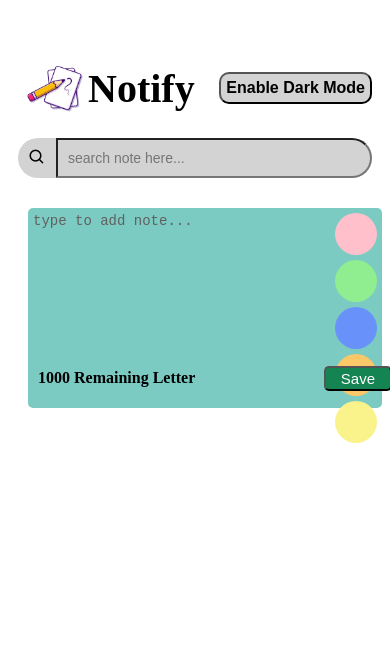
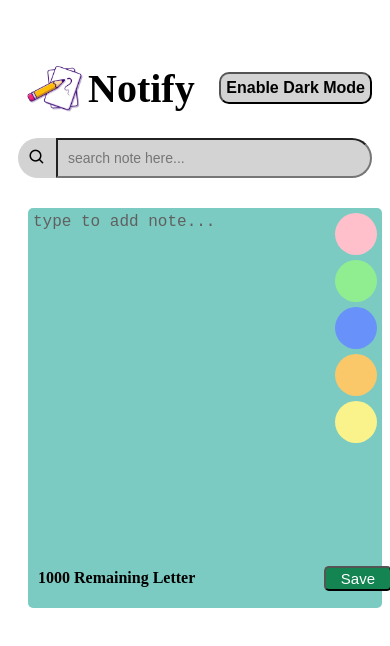
Before and after one commit to Lucky-Code-01/Notenation, a React (Create React App) app: page / in a window 390 px wide. Shown: the top 646 px of the page. Built offline with nearby package versions, Linux system fonts and the light colour scheme.

Commit message:
Style Changes

```diff
--- a/src/Component/Notes/Notes.css
+++ b/src/Component/Notes/Notes.css
@@ -213,8 +213,17 @@
 @media (max-width : 460px){
     .note_box{
         width: 100%;
-        font-size: 1.6rem;
+        height: 40rem;
     }
+
+    .notetext{
+        font-size: 16px;
+    }
+
+    .inptext{
+        font-size: 16px;
+    }
+
 
     .darkmode{
         padding: 0.5rem;
```
